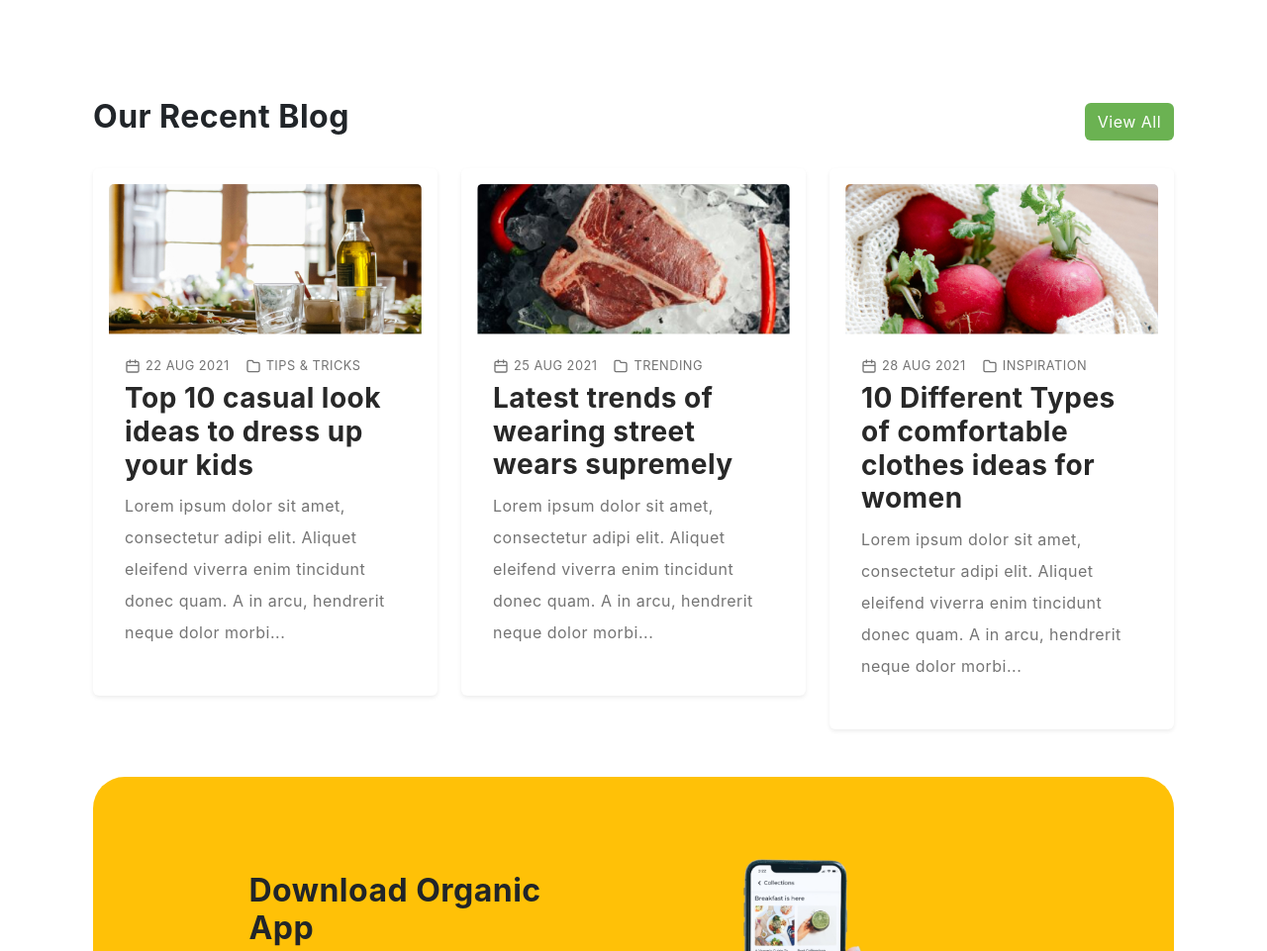
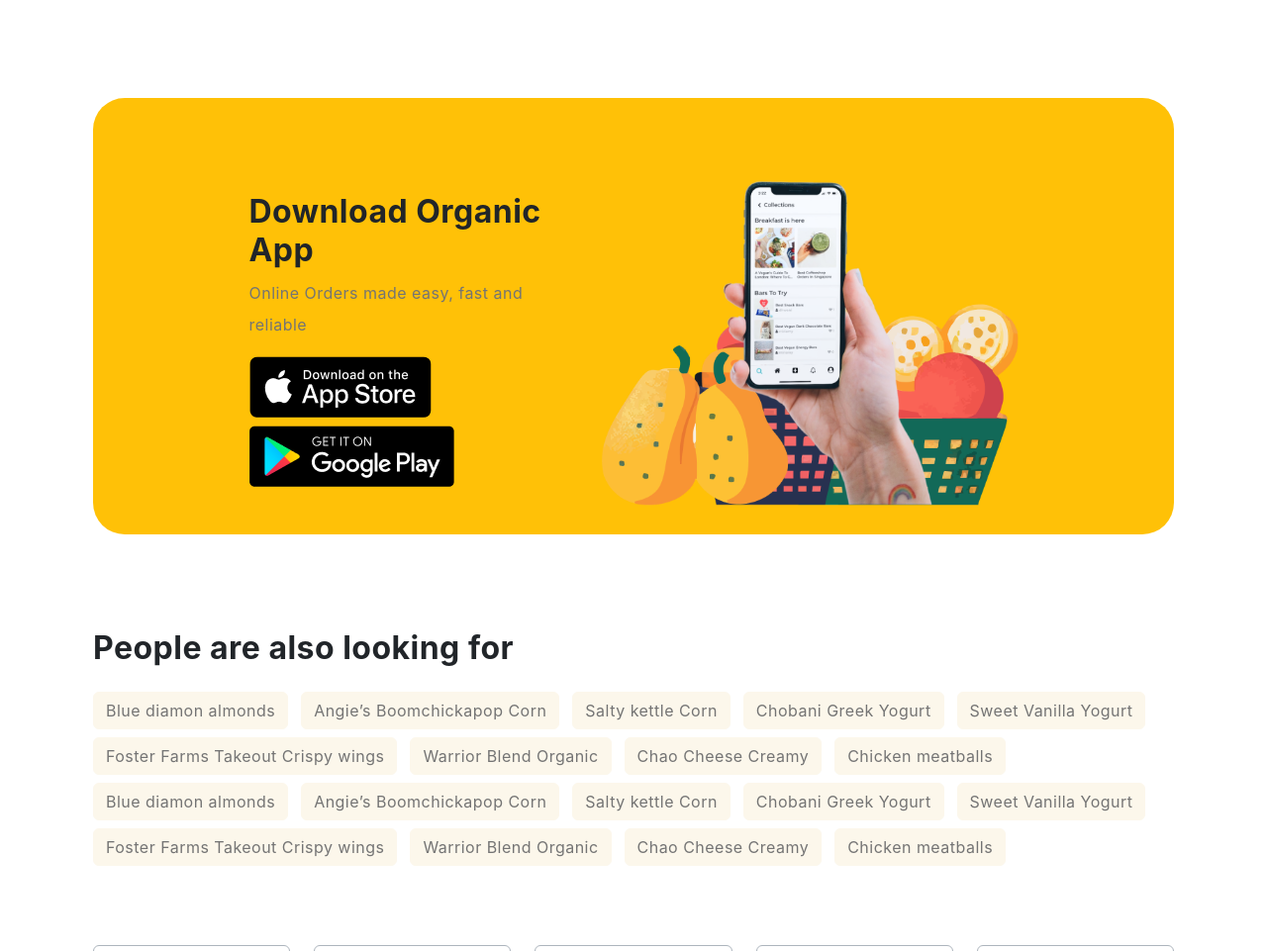
Before and after one commit to Naehaa/organic, a plain HTML site: page index.html in a window 1280 px wide. Shown: the part 5271-6232 px from the top of the page at 99% size. Drawn offline with nearby package versions, Linux system fonts and the light colour scheme.

Commit message:
software updated

```diff
--- a/index.html
+++ b/index.html
@@ -308,7 +308,6 @@
                   <li><a href="index.html" class="dropdown-item">Single Product </a></li>
                   <li><a href="index.html" class="dropdown-item">Cart </a></li>
                   <li><a href="index.html" class="dropdown-item">Checkout </a></li>
-                  <li><a href="index.html" class="dropdown-item">Blog </a></li>
                   <li><a href="index.html" class="dropdown-item">Single Post </a></li>
                   <li><a href="index.html" class="dropdown-item">Styles </a></li>
                   <li><a href="index.html" class="dropdown-item">Contact </a></li>
@@ -1973,81 +1972,6 @@
       </div>
     </section>
 
-    <section id="latest-blog" class="pb-4">
-      <div class="container-lg">
-        <div class="row">
-          <div class="section-header d-flex align-items-center justify-content-between my-4">
-            <h2 class="section-title">Our Recent Blog</h2>
-            <a href="#" class="btn btn-primary">View All</a>
-          </div>
-        </div>
-        <div class="row">
-          <div class="col-md-4">
-            <article class="post-item card border-0 shadow-sm p-3">
-              <div class="image-holder zoom-effect">
-                <a href="#">
-                  <img src="images/post-thumbnail-1.jpg" alt="post" class="card-img-top">
-                </a>
-              </div>
-              <div class="card-body">
-                <div class="post-meta d-flex text-uppercase gap-3 my-2 align-items-center">
-                  <div class="meta-date"><svg width="16" height="16"><use xlink:href="#calendar"></use></svg>22 Aug 2021</div>
-                  <div class="meta-categories"><svg width="16" height="16"><use xlink:href="#category"></use></svg>tips & tricks</div>
-                </div>
-                <div class="post-header">
-                  <h3 class="post-title">
-                    <a href="#" class="text-decoration-none">Top 10 casual look ideas to dress up your kids</a>
-                  </h3>
-                  <p>Lorem ipsum dolor sit amet, consectetur adipi elit. Aliquet eleifend viverra enim tincidunt donec quam. A in arcu, hendrerit neque dolor morbi...</p>
-                </div>
-              </div>
-            </article>
-          </div>
-          <div class="col-md-4">
-            <article class="post-item card border-0 shadow-sm p-3">
-              <div class="image-holder zoom-effect">
-                <a href="#">
-                  <img src="images/post-thumbnail-2.jpg" alt="post" class="card-img-top">
-                </a>
-              </div>
-              <div class="card-body">
-                <div class="post-meta d-flex text-uppercase gap-3 my-2 align-items-center">
-                  <div class="meta-date"><svg width="16" height="16"><use xlink:href="#calendar"></use></svg>25 Aug 2021</div>
-                  <div class="meta-categories"><svg width="16" height="16"><use xlink:href="#category"></use></svg>trending</div>
-                </div>
-                <div class="post-header">
-                  <h3 class="post-title">
-                    <a href="#" class="text-decoration-none">Latest trends of wearing street wears supremely</a>
-                  </h3>
-                  <p>Lorem ipsum dolor sit amet, consectetur adipi elit. Aliquet eleifend viverra enim tincidunt donec quam. A in arcu, hendrerit neque dolor morbi...</p>
-                </div>
-              </div>
-            </article>
-          </div>
-          <div class="col-md-4">
-            <article class="post-item card border-0 shadow-sm p-3">
-              <div class="image-holder zoom-effect">
-                <a href="#">
-                  <img src="images/post-thumbnail-3.jpg" alt="post" class="card-img-top">
-                </a>
-              </div>
-              <div class="card-body">
-                <div class="post-meta d-flex text-uppercase gap-3 my-2 align-items-center">
-                  <div class="meta-date"><svg width="16" height="16"><use xlink:href="#calendar"></use></svg>28 Aug 2021</div>
-                  <div class="meta-categories"><svg width="16" height="16"><use xlink:href="#category"></use></svg>inspiration</div>
-                </div>
-                <div class="post-header">
-                  <h3 class="post-title">
-                    <a href="#" class="text-decoration-none">10 Different Types of comfortable clothes ideas for women</a>
-                  </h3>
-                  <p>Lorem ipsum dolor sit amet, consectetur adipi elit. Aliquet eleifend viverra enim tincidunt donec quam. A in arcu, hendrerit neque dolor morbi...</p>
-                </div>
-              </div>
-            </article>
-          </div>
-        </div>
-      </div>
-    </section>
 
     <section class="pb-4 my-4">
       <div class="container-lg">
```
